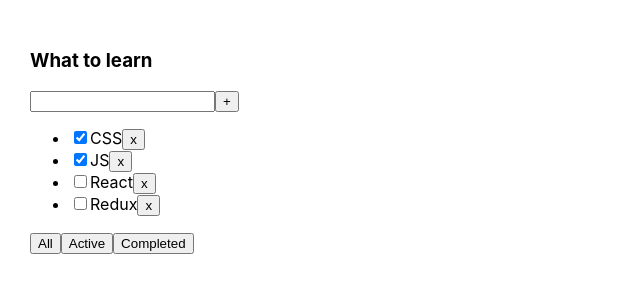
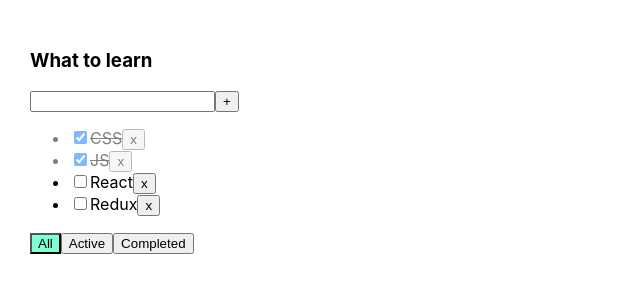
Before and after one commit to skrega/todolistTS, a React (Create React App) app: page / in a window 1280 px wide. Shown: the top 300 px of the page, without its empty margins (0-640 px from the left). Built offline with nearby package versions, Linux system fonts and the light colour scheme.

Commit message:
added functions changeStatus and added active class for tasks and  filter btn

```diff
--- a/src/App.css
+++ b/src/App.css
@@ -5,7 +5,25 @@
 .App > div{
   margin-right: 50px;
 }
+.error{
+  border: 1px solid red;
+}
+.error-message{
+  color: red;
+}
+.btn{
+  border:none;
+  padding: 7px 16px;
+  background-color: #ccc;
 
+}
+.active-filter {
+  background-color: aquamarine;
+}
+.is-done{
+  opacity: 0.5;
+  text-decoration: line-through;
+}
 /* .App-logo {
   height: 40vmin;
   pointer-events: none;
--- a/src/App.tsx
+++ b/src/App.tsx
@@ -22,15 +22,25 @@
   }
 
 
-  function addTask (title: string) {
-    const newTask = {id: v1(), title: title, isDone: false}
+  function addTask(title: string) {
+    const newTask = { id: v1(), title: title, isDone: false }
     const newTasks = [newTask, ...tasks]
     setTasks(newTasks)
+  }
+
+  function changeStatus(taskId: string, isDone: boolean) {
+    const task = tasks.find(t => t.id === taskId)
+    if (task) {
+      task.isDone = isDone
+    }
+    setTasks([...tasks])
   }
 
   function changeFilter(value: FilterValuesType) {
     setFilter(value)
   }
+
+
   let tasksForTodoList = tasks
   if (filter === 'completed') {
     tasksForTodoList = tasks.filter(t => t.isDone === true)
@@ -44,8 +54,11 @@
   return (
     <div className="App">
       <Todolist title={'What to learn'} tasks={tasksForTodoList} removeTask={removeTask}
-      changeFilter={changeFilter}
-      addTask={addTask}/>
+        changeFilter={changeFilter}
+        addTask={addTask}
+        changeTaskStatus={changeStatus}
+        filter={filter}
+      />
     </div>
   );
 }
--- a/src/components/Todolist/Todolist.tsx
+++ b/src/components/Todolist/Todolist.tsx
@@ -1,4 +1,4 @@
-import React, { ChangeEvent, KeyboardEvent, useState } from 'react'
+import React, { ChangeEvent, ChangeEventHandler, KeyboardEvent, useState } from 'react'
 import { FilterValuesType } from "../../App"
 
 export type TaskType = {
@@ -13,12 +13,17 @@
     removeTask: (id: string) => void
     changeFilter: (value: FilterValuesType) => void
     addTask: (title: string) => void
+    changeTaskStatus: (taskId: string, isDone: boolean) => void
+    filter: FilterValuesType
 }
 
 export function Todolist(props: PropsType) {
     const [newTaskTitle, setNewTaskTitle] = useState('')
 
+    const [error, setError] = useState('')
+
     const onNewTitleChangeHandler = (e: ChangeEvent<HTMLInputElement>) => {
+        setError('')
         setNewTaskTitle(e.currentTarget.value)
     }
     const onKeyPressHandler = (e: KeyboardEvent<HTMLInputElement>) => {
@@ -28,34 +33,49 @@
         }
     }
     const addTask = () => {
-        props.addTask(newTaskTitle)
+        if (newTaskTitle.trim() === '') {
+            setError('Title is required')
+            return
+        }
+        props.addTask(newTaskTitle.trim())
         setNewTaskTitle('')
+        setError('')
+
     }
+
 
     const onAllClickHandler = () => props.changeFilter('all')
     const onActiveClickHandler = () => props.changeFilter('active')
     const onCompletedClickHandler = () => props.changeFilter('completed')
+
     return (
         <div>
             <h3>{props.title}</h3>
             <div>
-                <input type='text' value={newTaskTitle}
-                    onChange={onNewTitleChangeHandler} onKeyDown={onKeyPressHandler}
-                />
-                <button onClick={addTask}>+</button>
+                <div>
+                    <input className={error ? 'error' : ''} type='text' value={newTaskTitle}
+                        onChange={onNewTitleChangeHandler} onKeyDown={onKeyPressHandler}
+                    />
+                    <button onClick={addTask}>+</button>
+                </div>
+                {error && <div className='error-message'>{error}</div>}
             </div>
             <ul>
-                {props.tasks.map((t, idx) => (
-                    <li key={idx}><input type='checkbox' checked={t.isDone} />
+                {props.tasks.map((t, idx) => {
+                    const onChangeHandler = (e: ChangeEvent<HTMLInputElement>) => {
+                        props.changeTaskStatus(t.id, e.currentTarget.checked)
+                    }
+                    return <li key={idx} className={t.isDone ? 'is-done' : ''}><input type='checkbox' checked={t.isDone}
+                        onChange={onChangeHandler} />
                         <span>{t.title}</span>
                         <button onClick={() => { props.removeTask(t.id) }}>x</button>
                     </li>
-                ))}
+                })}
             </ul>
             <div>
-                <button onClick={onAllClickHandler}>All</button>
-                <button onClick={onActiveClickHandler}>Active</button>
-                <button onClick={onCompletedClickHandler}>Completed</button>
+                <button className={props.filter === 'all' ? 'active-filter' : ''} onClick={onAllClickHandler}>All</button>
+                <button className={props.filter === 'active' ? 'active-filter' : ''} onClick={onActiveClickHandler}>Active</button>
+                <button className={props.filter === 'completed' ? 'active-filter' : ''} onClick={onCompletedClickHandler}>Completed</button>
             </div>
         </div>
     )
```
